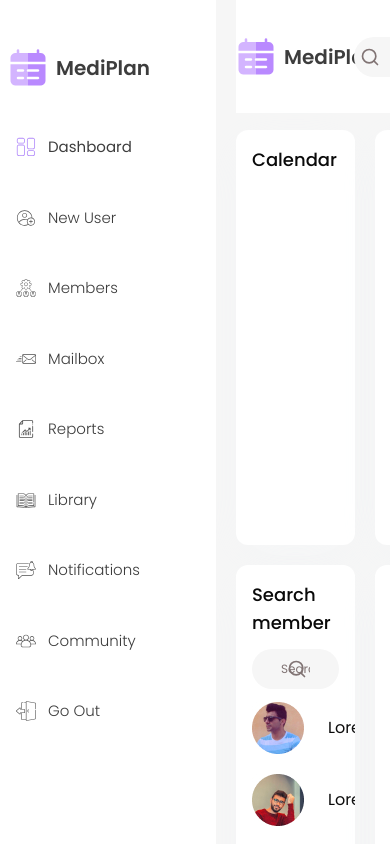
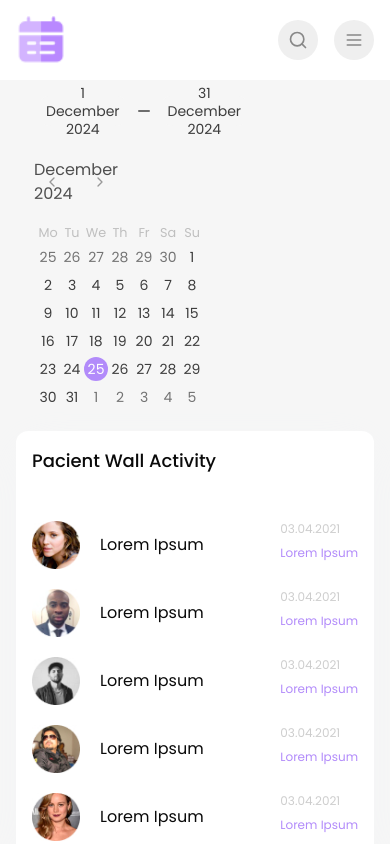
Before and after one commit to Vitalic96/mediplan, a Next.js app: page /dashboard in a window 390 px wide. Shown: the top 844 px of the page. Built offline with nearby package versions, Linux system fonts and the light colour scheme.

Commit message:
added responsive

```diff
--- a/app/dashboard/layout.tsx
+++ b/app/dashboard/layout.tsx
@@ -7,8 +7,8 @@ const DashboardLayout = ({
   children: React.ReactNode
 }>) => {
   return (
-    <div className='container flex min-h-screen gap-5'>
-      <Sidebar />
+    <div className='container flex min-h-screen flex-col gap-5 lg:flex-row'>
+      <Sidebar className='hidden lg:flex' />
       <main className='grow'>
         <Header />
         <div className='-mt-8'>{children}</div>
--- a/app/dashboard/page.tsx
+++ b/app/dashboard/page.tsx
@@ -4,6 +4,7 @@ import { UserList } from '@/components/user-list'
 import { Card, CardContent, CardHeader, CardTitle } from '@/components/ui/card'
 import { InputWithIcon } from '@/components/input-with-icon'
 import { Input } from '@/components/ui/input'
+import { CalendarWidget } from './_components/calendar-widget'
 import {
   mockActivityList,
   mockCommunityList,
@@ -13,43 +14,36 @@ import {
 const DashboardPage = () => {
   return (
     <div className='grid grid-cols-12 gap-5 py-12'>
-      <Card className='col-span-6 flex max-h-[415px] flex-col'>
-        <CardHeader className='min-h-[90px] gap-x-6 gap-y-3'>
-          <CardTitle asChild>
-            <h3>Calendar</h3>
-          </CardTitle>
-        </CardHeader>
-        <CardContent className='flex grow flex-col gap-6 overflow-y-auto [&::-webkit-scrollbar-thumb]:rounded-sm [&::-webkit-scrollbar-thumb]:bg-violet [&::-webkit-scrollbar-track]:bg-violet-100 [&::-webkit-scrollbar]:w-[3px]'></CardContent>
-      </Card>
-      <Card className='col-span-6 flex max-h-[415px] flex-col'>
+      <CalendarWidget className='col-span-12 lg:col-span-6 lg:max-h-[415px]' />
+      <Card className='col-span-12 max-h-[450px] lg:col-span-6 lg:max-h-[415px]'>
         <CardHeader className='min-h-[90px] gap-x-6 gap-y-3'>
           <CardTitle asChild>
             <h3>Pacient Wall Activity</h3>
           </CardTitle>
         </CardHeader>
-        <CardContent className='flex grow flex-col gap-6 overflow-y-auto [&::-webkit-scrollbar-thumb]:rounded-sm [&::-webkit-scrollbar-thumb]:bg-violet [&::-webkit-scrollbar-track]:bg-violet-100 [&::-webkit-scrollbar]:w-[2px]'>
+        <CardContent className='custom-scroll flex grow flex-col gap-6 overflow-y-auto overflow-x-hidden'>
           <UserList users={mockActivityList} />
         </CardContent>
       </Card>
-      <Card className='col-span-6 flex max-h-[415px] flex-col'>
+      <Card className='col-span-12 max-h-[450px] lg:col-span-6 lg:max-h-[415px]'>
         <CardHeader className='min-h-[90px] gap-x-6 gap-y-3'>
           <CardTitle>Search member</CardTitle>
           <InputWithIcon Icon={Search}>
             <Input type='text' placeholder='Search' />
           </InputWithIcon>
         </CardHeader>
-        <CardContent className='flex grow flex-col gap-6 overflow-y-auto [&::-webkit-scrollbar-thumb]:rounded-sm [&::-webkit-scrollbar-thumb]:bg-violet [&::-webkit-scrollbar-track]:bg-violet-100 [&::-webkit-scrollbar]:w-[2px]'>
+        <CardContent className='custom-scroll flex grow flex-col gap-6 overflow-y-auto overflow-x-hidden'>
           <UserList users={mockSearchList} />
         </CardContent>
       </Card>
-      <Card className='col-span-6 flex max-h-[415px] flex-col'>
-        <CardHeader className='min-h-[90px] flex-row items-center gap-x-6 gap-y-3'>
+      <Card className='col-span-12 max-h-[450px] lg:col-span-6 lg:max-h-[415px]'>
+        <CardHeader className='min-h-[90px] flex-col gap-x-6 gap-y-3 xl:flex-row xl:items-center'>
           <CardTitle>Person Community</CardTitle>
           <InputWithIcon Icon={Search} className='grow'>
             <Input type='text' placeholder='Search' />
           </InputWithIcon>
         </CardHeader>
-        <CardContent className='flex grow flex-col gap-6 overflow-y-auto [&::-webkit-scrollbar-thumb]:rounded-sm [&::-webkit-scrollbar-thumb]:bg-violet [&::-webkit-scrollbar-track]:bg-violet-100 [&::-webkit-scrollbar]:w-[2px]'>
+        <CardContent className='custom-scroll grow gap-6 overflow-y-auto overflow-x-hidden'>
           <UserList users={mockCommunityList} hasNumbers />
         </CardContent>
       </Card>
--- a/app/globals.css
+++ b/app/globals.css
@@ -5,6 +5,7 @@
 @layer base {
   :root {
     --header-height: 114px;
+    --mobile-header-height: 80px;
     --radius: 0.5rem;
   }
   body {
--- a/components/header.tsx
+++ b/components/header.tsx
@@ -1,28 +1,49 @@
+'use client'
+
 import Image from 'next/image'
 import Link from 'next/link'
-import { Search } from 'lucide-react'
+import { useState } from 'react'
+import { Menu, Search, X } from 'lucide-react'
 
-import { Input } from '@/components/ui/input'
 import { Logo } from '@/components/logo'
 import { InputWithIcon } from '@/components/input-with-icon'
+import { Input } from '@/components/ui/input'
+import { Button } from '@/components/ui/button'
+import { Sidebar } from '@/components/sidebar'
+import { cn } from '@/lib/utils'
 import UserPhoto from '@/assets/images/user/avatar.jpg'
 
-const Header = () => {
+const Header = ({ className }: { className?: string }) => {
+  const [isOpen, setIsOpen] = useState(false)
+
+  const handleOpen = () => {
+    setIsOpen((p) => !p)
+  }
+
   return (
-    <header className='flex min-h-[var(--header-height)] items-center border-b border-[#E9E9E9]/40 bg-white'>
-      <div className='container flex items-center gap-4 px-0 py-5'>
-        <Logo href='/' />
-        <InputWithIcon
-          Icon={Search}
-          className='relative ml-auto max-w-[320px] grow'
+    <>
+      <header
+        className={cn(
+          'fixed left-0 right-0 top-0 z-50 flex min-h-[var(--mobile-header-height)] items-center border-b border-[#E9E9E9]/40 bg-white lg:relative lg:min-h-[var(--header-height)] lg:bg-transparent',
+          className,
+        )}
       >
-          <Input type='text' placeholder='Search' />
-        </InputWithIcon>
+        <div className='h-[var(--mobile-header-height)] lg:h-[var(--header-height)]'></div>
+        <div className='container flex items-center gap-4 py-2 lg:px-0'>
+          <Logo
+            href='/'
+            className={cn(
+              'animate-fadein shrink-0 lg:hidden',
+              isOpen && 'hidden',
+            )}
+          />
           <Link
             href='/dashboard'
-          className='flex w-full max-w-[200px] items-center justify-end gap-4 text-xs transition-colors hover:text-violet active:text-violet-600'
+            className={cn(
+              'animate-fadein flex shrink-0 items-center justify-end gap-4 text-xs transition-colors hover:text-violet active:text-violet-600 lg:order-4 lg:flex lg:basis-48',
+              !isOpen && 'hidden',
+            )}
           >
-          <span className='overflow-hidden text-ellipsis'>Mikhail Revenko</span>
             <Image
               className='rounded-full'
               src={UserPhoto}
@@ -30,9 +51,32 @@ const Header = () => {
               height={50}
               alt=''
             />
+            <span className='overflow-hidden text-ellipsis lg:-order-1'>
+              Mikhail Revenko
+            </span>
           </Link>
+          <InputWithIcon
+            Icon={Search}
+            className='relative ml-auto hidden max-w-[320px] grow lg:block'
+          >
+            <Input type='text' placeholder='Search' className='bg-white' />
+          </InputWithIcon>
+          <Button variant='gray' size='icon' className='ml-auto lg:hidden'>
+            <Search size={20} />
+          </Button>
+          <Button
+            variant='gray'
+            size='icon'
+            className='lg:hidden'
+            onClick={handleOpen}
+          >
+            {isOpen ? <X size={20} /> : <Menu size={20} />}
+          </Button>
         </div>
       </header>
+      <div className='h-[var(--mobile-header-height)] lg:hidden lg:h-[var(--header-height)]'></div>
+      <Sidebar isOpen={isOpen} className='lg:hidden' />
+    </>
   )
 }
 
--- a/components/input-with-icon.tsx
+++ b/components/input-with-icon.tsx
@@ -13,7 +13,7 @@ export const InputWithIcon = forwardRef<
     <div ref={ref} className={cn('relative', className)} {...props}>
       <Icon
         size={20}
-        className='pointer-events-none absolute bottom-0 right-8 top-0 m-auto text-[#817474]'
+        className='pointer-events-none absolute bottom-0 right-4 top-0 m-auto text-[#817474] xl:right-8'
       />
       {children}
     </div>
--- a/components/logo.tsx
+++ b/components/logo.tsx
@@ -14,8 +14,14 @@ const Logo = forwardRef<
       className={cn('flex items-center gap-2', className)}
       {...props}
     >
-      <Image src={'/images/logo.png'} width={40} height={40} alt='' />
-      <div className='text-xl font-semibold'>MediPlan</div>
+      <Image
+        src={'/images/logo.png'}
+        width={40}
+        height={40}
+        className='h-[50px] w-[50px] lg:h-10 lg:w-10'
+        alt=''
+      />
+      <div className='hidden text-xl font-semibold lg:block'>MediPlan</div>
     </Link>
   )
 })
--- a/components/sidebar.tsx
+++ b/components/sidebar.tsx
@@ -7,18 +7,35 @@ import { menuList } from '@/constants'
 import { cn } from '@/lib/utils'
 import { Logo } from '@/components/logo'
 
-const Sidebar = () => {
+const Sidebar = ({
+  className,
+  isOpen,
+}: {
+  className?: string
+  isOpen?: boolean
+}) => {
   const pathname = usePathname()
 
   return (
-    <aside className='relative flex w-[200px] shrink-0 flex-col gap-6 bg-white py-12 shadow-[-10000px_0_0_10000px_#fff]'>
-      <Logo className='-ml-2' href='/' />
+    <>
+      <aside
+        className={cn(
+          'fixed bottom-0 left-0 right-0 top-[var(--mobile-header-height)] z-50 shrink-0 overflow-scroll bg-white py-3 transition-[visibility,opacity] duration-300 lg:visible lg:relative lg:top-0 lg:w-[180px] lg:py-12 lg:opacity-100 lg:shadow-[-10000px_0_0_10000px_#fff] xl:w-[200px]',
+          className,
+          isOpen ? 'visible opacity-100' : 'invisible opacity-0',
+        )}
+      >
+        <div className='container flex flex-col gap-6'>
+          <Logo className='-ml-2 hidden lg:flex' href='/' />
           <ul className='flex grow flex-col'>
             {menuList.map(({ position, label, href, Icon }, i) => {
               const isActivePage = href === pathname || href === pathname + '/'
 
               return (
-            <li key={i} className={position === 'top' ? 'order-1' : 'order-2'}>
+                <li
+                  key={i}
+                  className={position === 'top' ? 'order-1' : 'order-2'}
+                >
                   <Link
                     href={href}
                     className={cn(
@@ -36,7 +53,9 @@ const Sidebar = () => {
             })}
             <li className='order-1 !mb-auto hidden xl:block'></li>
           </ul>
+        </div>
       </aside>
+    </>
   )
 }
 
--- a/components/user-list.tsx
+++ b/components/user-list.tsx
@@ -13,21 +13,36 @@ const UserList = ({ users, hasNumbers }: UserListProps) => {
       {users.map(({ image, name, description, info, date }, i) => (
         <li
           key={i}
-          className={cn('flex gap-6', !description && 'items-center')}
+          className={cn(
+            'xs:gap-x-5 flex justify-between gap-x-3 gap-y-2 xl:gap-x-6',
+          )}
         >
+          <div className='2xs:gap-x-5 flex basis-44 items-center gap-x-3 gap-y-2 lg:grow xl:gap-x-6'>
             <Image
-            className='shrink-0 self-start'
+              className='h-12 w-12 shrink-0 self-center sm:h-[52px] sm:w-auto'
               src={image}
               width={52}
               height={52}
               alt=''
             />
-          <div className='w-[150px] shrink-0'>
+            <div className=''>
               <h4>{name}</h4>
               {description && (
                 <p className='text-[10px] text-gray-500'>{description}</p>
               )}
             </div>
+          </div>
+          <div
+            className={cn(
+              'xs:gap-x-5 flex shrink-0 flex-col justify-between gap-x-3 gap-y-2 xl:grow xl:flex-row xl:items-end xl:gap-x-6',
+              !description && 'xl:items-center',
+            )}
+          >
+            {date && (
+              <div className='text-xs text-gray-950 opacity-20 xl:order-2'>
+                {date}
+              </div>
+            )}
             {(info || hasNumbers) && (
               <div className='grow text-xs text-violet'>
                 {info && <p>{info}</p>}
@@ -41,9 +56,7 @@ const UserList = ({ users, hasNumbers }: UserListProps) => {
                 )}
               </div>
             )}
-          {date && (
-            <div className='text-xs text-gray-950 opacity-20'>{date}</div>
-          )}
+          </div>
         </li>
       ))}
     </ul>
```
Also changed, not shown: app/dashboard/_components/day-tab.tsx (+13 -4 lines). Lines whose indentation alone changed are shown as unchanged.
